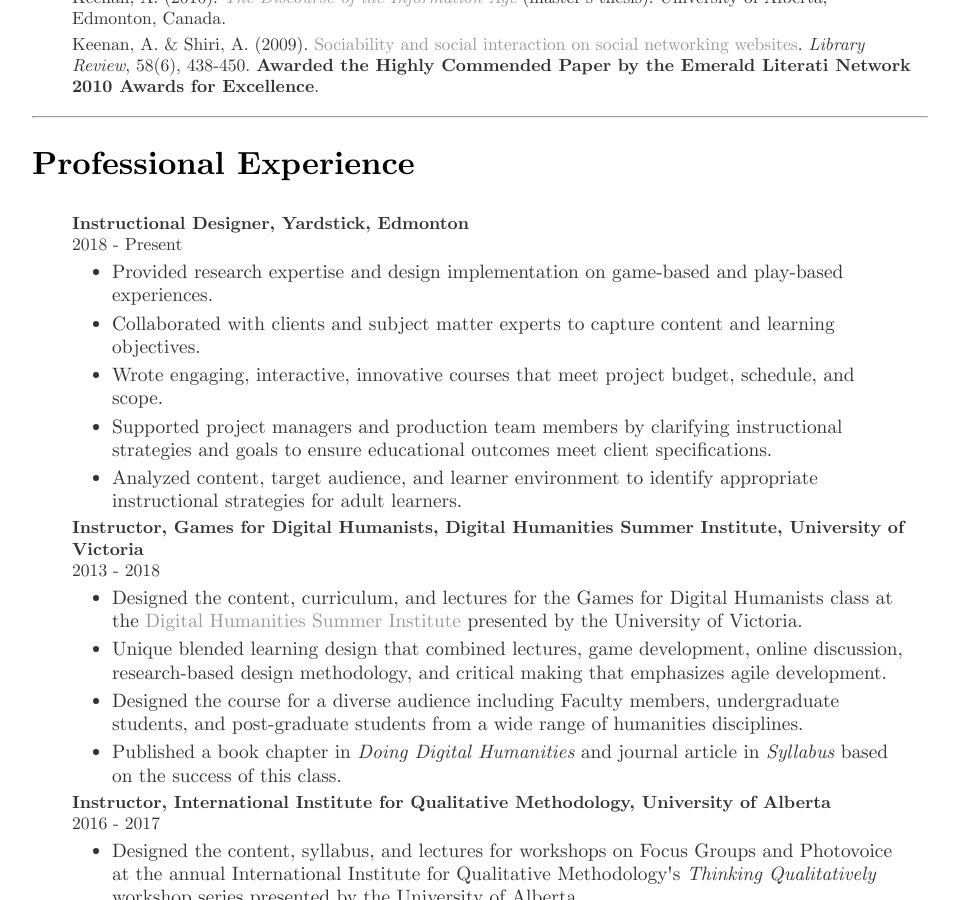
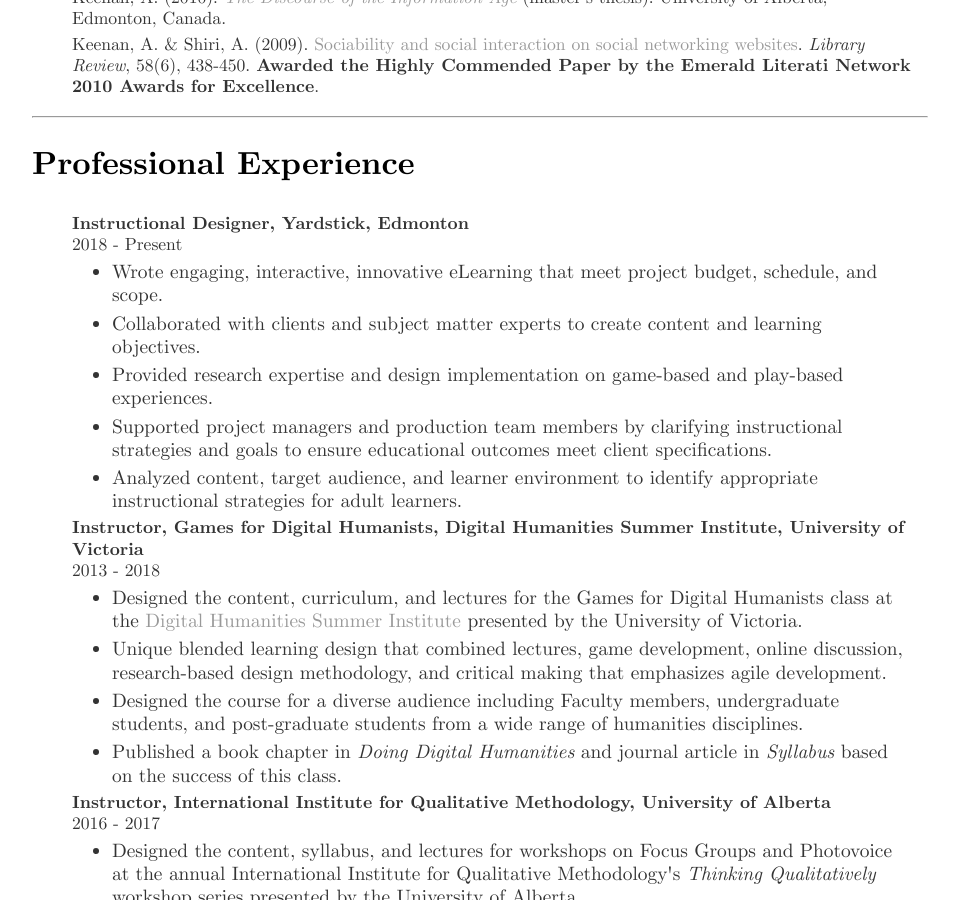
Before and after one commit to bigrube77/bigrube77.github.io, a Jekyll site: the page built from cv/index.html, in a window 1280 px wide and 900 px high, scrolled down 840 px. Shown: the whole window, without its empty margins (160-1119 px from the left). Built offline with Jekyll 4.4.1, drawn with Linux system fonts in a browser that asks for light colours.

Commit message:
Update index.html
more

```diff
--- a/cv/index.html
+++ b/cv/index.html
@@ -70,15 +70,16 @@
 
 <li> <b>Instructional Designer, Yardstick, Edmonton</b> <br> 2018 - Present <ul style="list-style-type:disc">
 
+<li>Wrote engaging, interactive, innovative eLearning that meet project budget, schedule, and scope.
+
+<li>Collaborated with clients and subject matter experts to create content and learning objectives.
+
 <li>Provided research expertise and design implementation on game-based and play-based experiences.
-
-<li>Collaborated with clients and subject matter experts to capture content and learning objectives.
-
-<li>Wrote engaging, interactive, innovative courses that meet project budget, schedule, and scope.
 
 <li>Supported project managers and production team members by clarifying instructional strategies and goals to ensure educational outcomes meet client specifications.
 
 <li>Analyzed content, target audience, and learner environment to identify appropriate instructional strategies for adult learners.</ul>
+
 
 <li> <b>Instructor, Games for Digital Humanists, Digital Humanities Summer Institute, University of Victoria</b> <br> 2013 - 2018 <ul style="list-style-type:disc">
 
```
